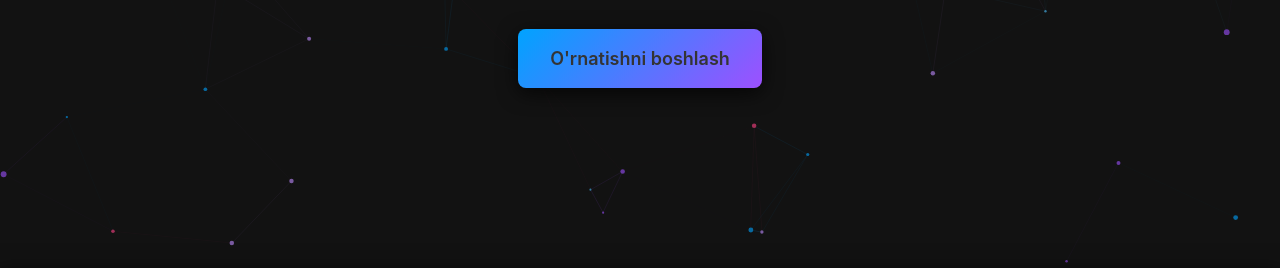
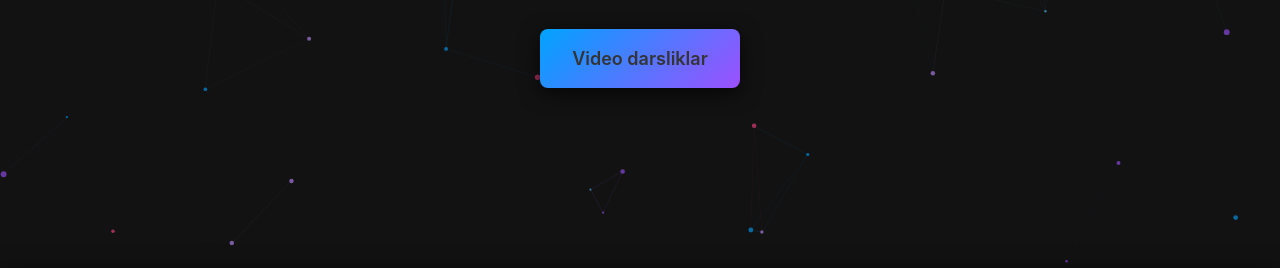
Before and after one commit to Xusanbek0039/vscode-python-install-tutorial, a website built with Vite: page index.html in a window 1280 px wide. Shown: the part 532-800 px from the top of the page. Built offline with nearby package versions, Linux system fonts and the light colour scheme.

Commit message:
Update index.html

```diff
--- a/index.html
+++ b/index.html
@@ -62,7 +62,7 @@
       <h1 class="title reveal-text">Visual Studio Code & Python</h1>
       <h2 class="subtitle reveal-text">Windows OS uchun o'rnatishni ketma ketlikda o'rganing!</h2>
       <p class="description reveal-text">Qisqa vaqt ichida kodlashni o'rgatish uchun bosqichma-bosqich vizual qo'llanma</p>
-      <a href="https://youtube.com/@it_creative">      <button id="start-guide" class="cta-button">O'rnatishni boshlash</button>
+      <a href="https://youtube.com/@it_creative">      <button id="start-guide" class="cta-button">Video darsliklar</button>
       </a>
     </div>
   </header>
```
